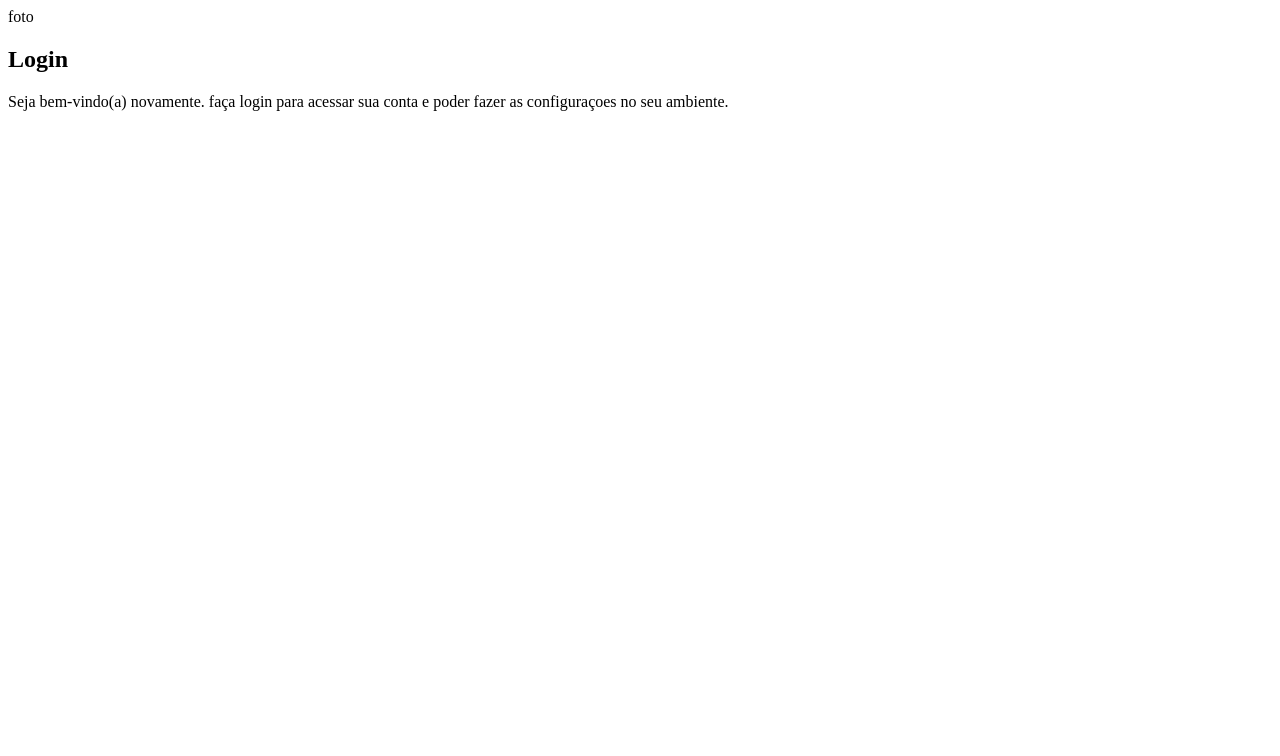
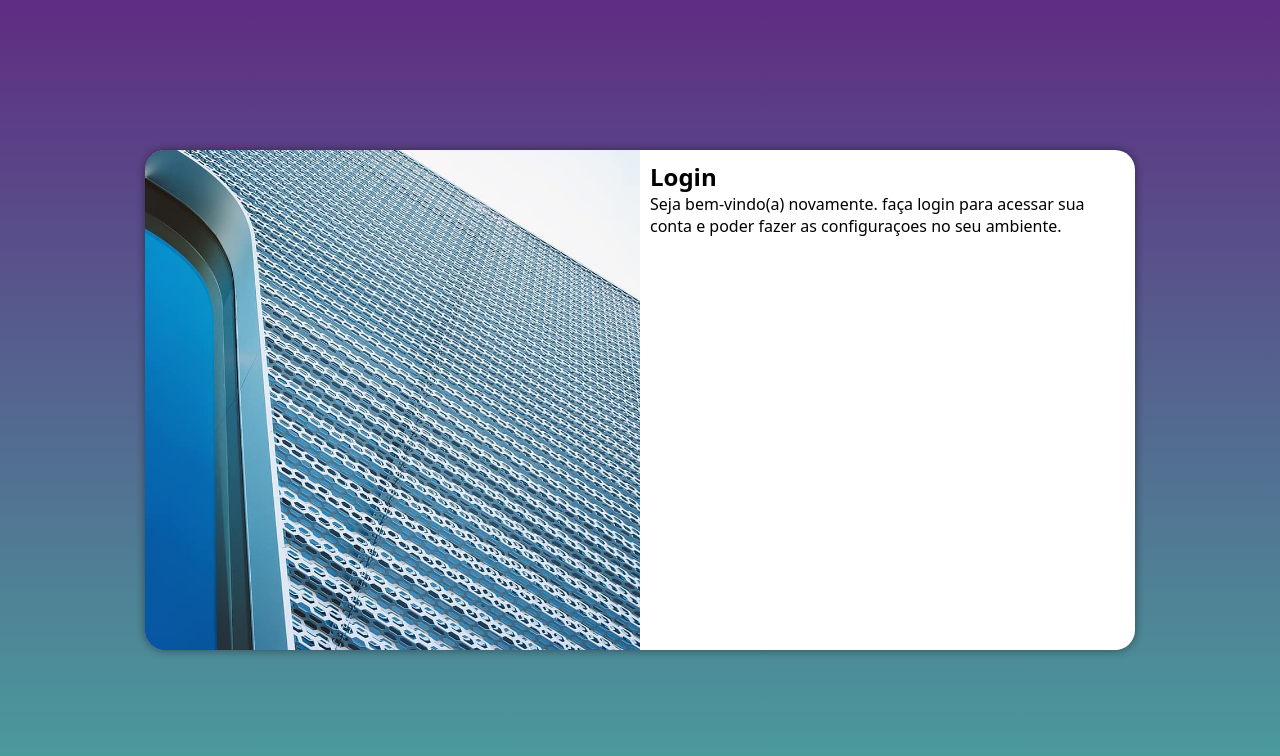
Before and after one commit to Joao-Pedro-OC/Projeto-login, a plain HTML site: page index.html in a window 1280 px wide. Drawn offline with Linux system fonts and the light colour scheme.

Commit message:
media-query ok

```diff
--- /dev/null
+++ b/estilos/media-query.css
@@ -0,0 +1,45 @@
+@charset "UTF-8";
+
+@media screen and (min-width: 768px) and (max-width: 992px) {
+
+    body {
+        background-image: linear-gradient(to top, #49a09d, #5f2c82);
+    }
+
+    section#login {
+        width: 80vw;
+    }
+
+    section#login > div#imagem {
+        float: left;
+        width: 30%;
+        height: 100%;
+    }
+
+    section#login > div#formulario {
+        float: right;
+        width: 70%;
+    }
+}
+
+@media screen and (min-width: 992px) {
+
+    body {
+        background-image: linear-gradient(to top, #49a09d, #5f2c82);
+    }
+
+    section#login {
+        width: 990px;
+    }
+
+    section#login > div#imagem {
+        float: left;
+        width: 50%;
+        height: 100%;
+    }
+
+    section#login > div#formulario {
+        float: right;
+        width: 50%;
+    }
+}
--- a/estilos/style.css
+++ b/estilos/style.css
@@ -3,5 +3,54 @@
 /*
     Paleta de cores:
     verde - #49a09d
-    Lilás: #5f2c82
+    Lilás - #5f2c82
 */
+
+* {
+    font-family: system-ui, -apple-system, BlinkMacSystemFont, 'Segoe UI', Roboto, Oxygen, Ubuntu, Cantarell, 'Open Sans', 'Helvetica Neue', sans-serif;
+    padding: 0px;
+    margin: 0px;
+    box-sizing: border-box;
+}
+
+body, html {
+    background-color: #5f2c82;
+    height: 100vh;
+    width: 100vw;
+}
+
+main{
+    position: relative;
+    height: 100vh;
+    width: 100vw;
+}
+
+section#login {
+    position: absolute;
+    top: 50%;
+    left: 50%;
+    transform: translate(-50%, -50%);
+    overflow: hidden;
+
+    background-color: white;
+    width: 250px;
+    height: 500px;
+    border-radius: 20px;
+    box-shadow: 0px 0px 10px rgba(0, 0, 0, 0.45);
+
+    transition: width 0.3s, height 0.3s;
+    transition-timing-function: ease;
+}
+
+section#login > div#imagem {
+    display: block;
+    background: #5f2c82 url(../imagens/metal.jpg) no-repeat;
+    background-size: cover;
+    height: 200px;
+    background-position: left bottom;
+}
+
+section#login > div#formulario {
+    display: block;
+    padding: 10px;
+}
--- a/index.html
+++ b/index.html
@@ -5,12 +5,13 @@
     <meta name="viewport" content="width=device-width, initial-scale=1.0">
     <title>Login</title>
     <link rel="stylesheet" href="estilos/style.css">
+    <link rel="stylesheet" href="estilos/media-query.css">
 </head>
 <body>
     <main>
         <section id="login">
             <div id="imagem">
-                foto
+
             </div>
             <div id="formulario">
                 <h1>Login</h1>
```
